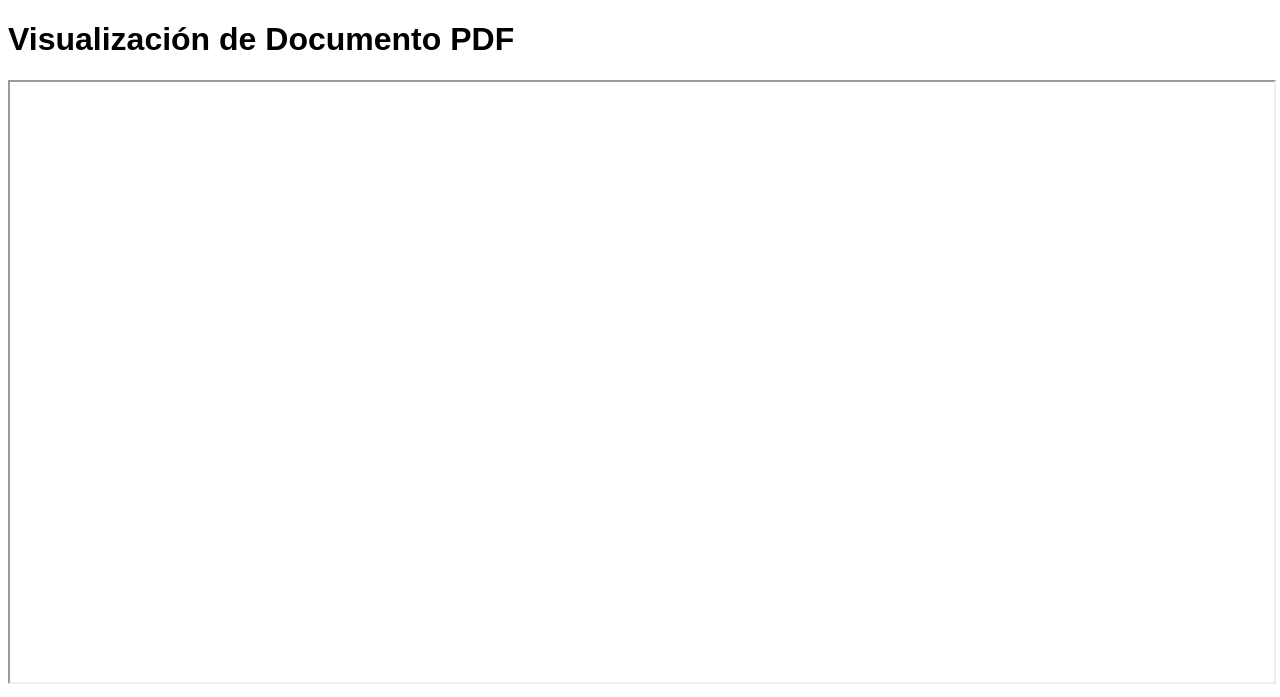
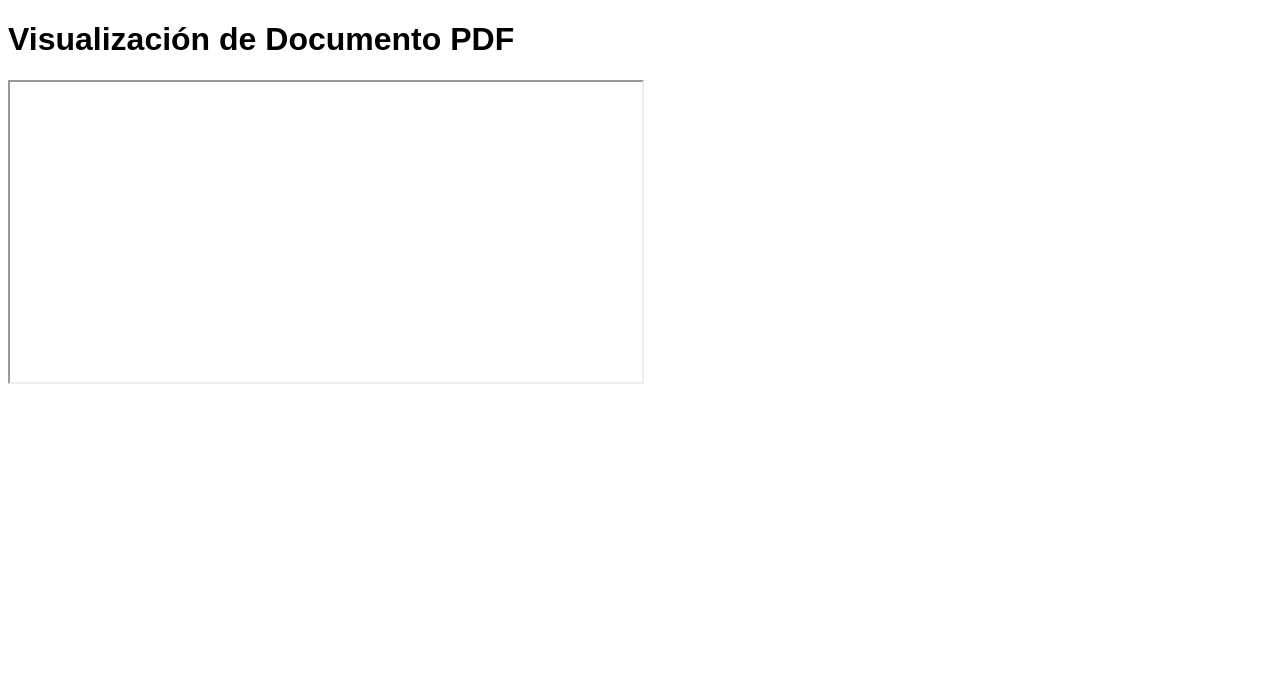
Before and after one commit to DVDPT77/Mi-Web-PDF, a plain HTML site: page index.html in a window 1280 px wide. Shown: the top 697 px of the page. Drawn offline with Linux system fonts and the light colour scheme.

Commit message:
Update index.html

```diff
--- a/index.html
+++ b/index.html
@@ -28,7 +28,7 @@
             <!-- Visualización del PDF desde Google Drive -->
             <div class="pdf-container">
                 <iframe src="h
-https://drive.google.com/file/d/10eFeqL908qIe49d1_DsAGTDznOvW7Egi/view?usp=sharing" width="100%" height="100%"></iframe>
+https://drive.google.com/file/d/10eFeqL908qIe49d1_DsAGTDznOvW7Egi/view?usp=sharing" width="50%" height="50%"></iframe>
             </div>
             <div class="download-link">
                 <a href="
```
